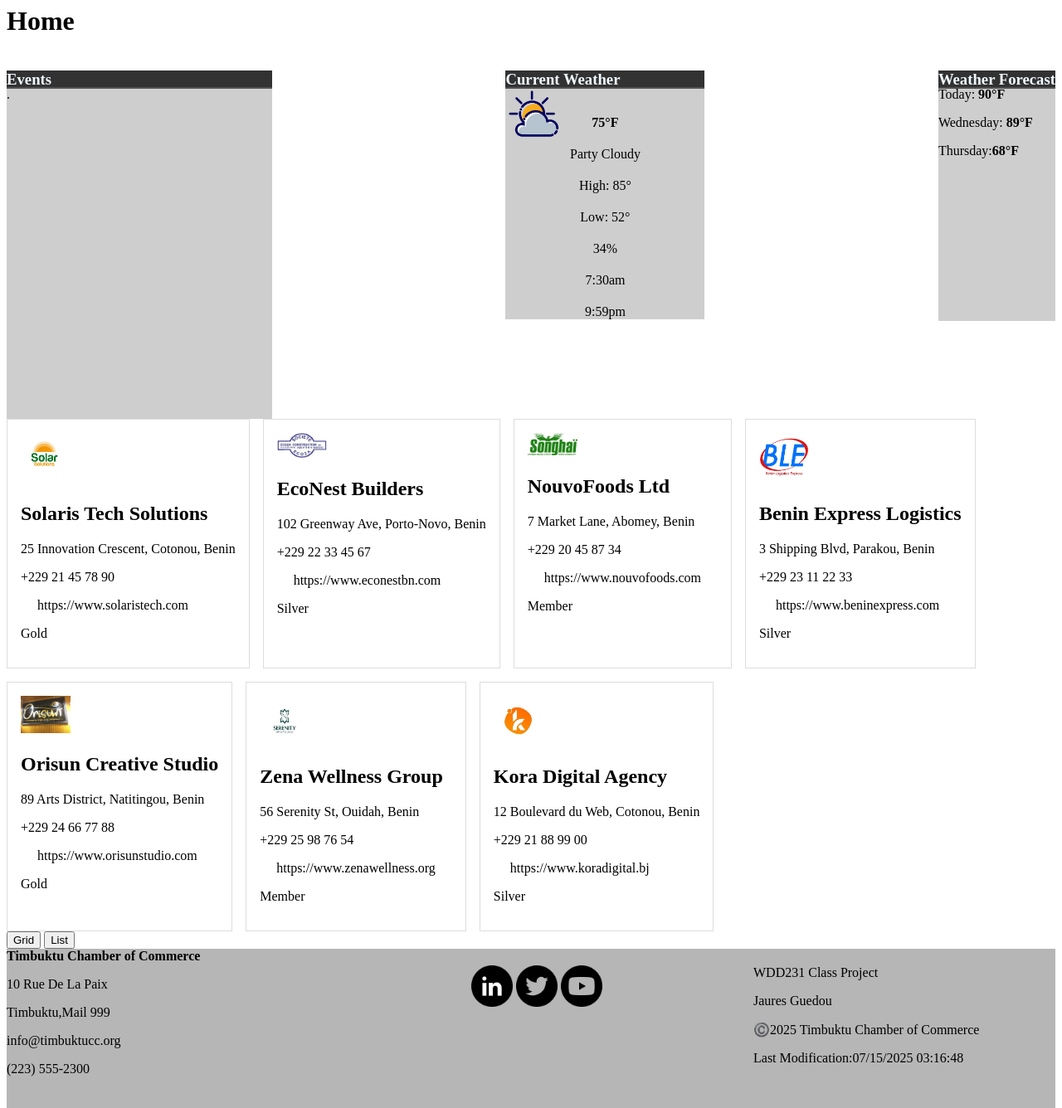
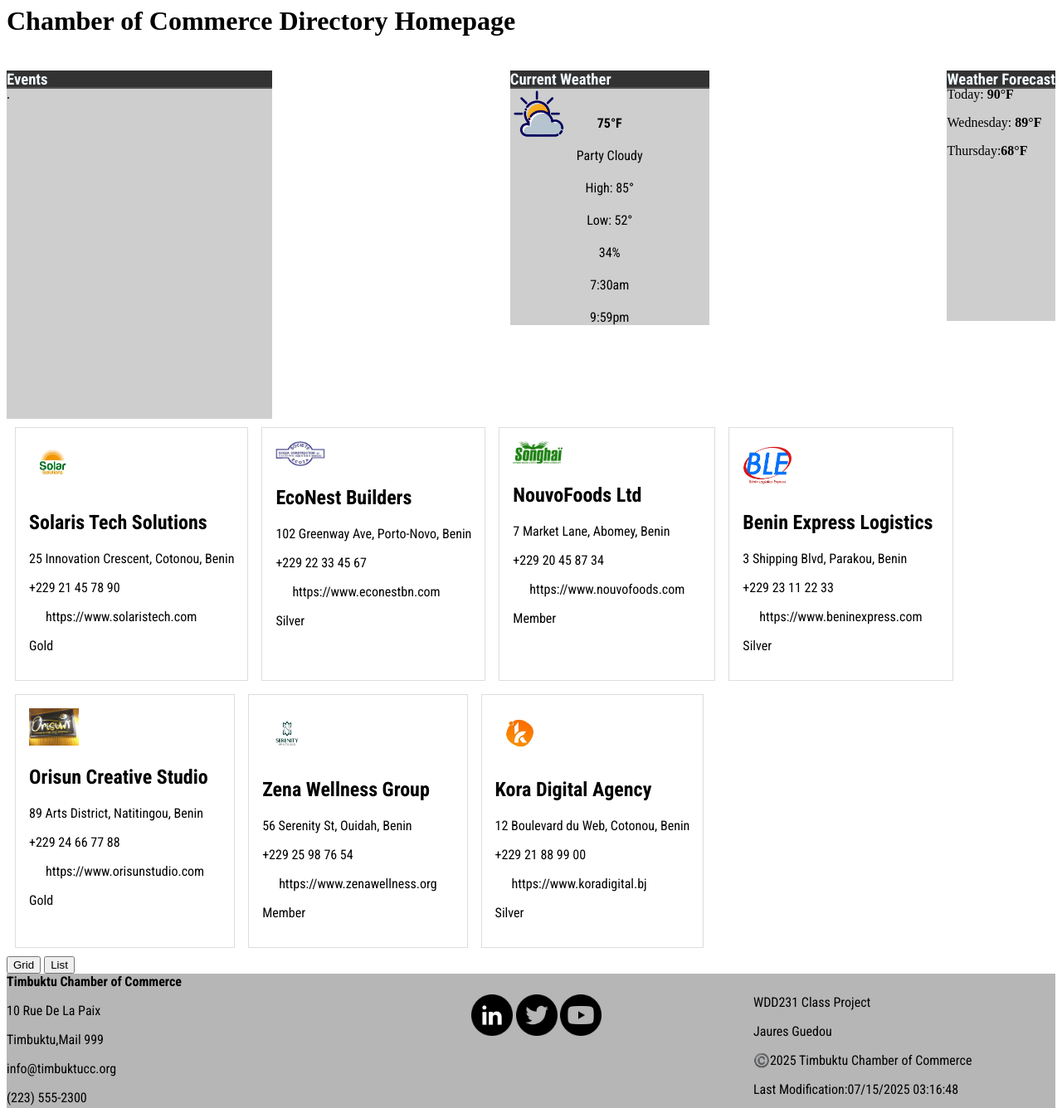
Before and after one commit to jauresguedou/wdd231, a plain HTML site: page chamber/directory.html in a window 1280 px wide. Shown: the part 1360-2696 px from the top of the page at 83% size. Drawn offline with Linux system fonts and the light colour scheme; a web font is replaced by a local one.

Commit message:
directory2

```diff
--- a/chamber/chamber-styles/directory.css
+++ b/chamber/chamber-styles/directory.css
@@ -45,6 +45,7 @@ li {
 .time p{
     text-align: center;
     margin-top: 20px;
+    font-family: "Roboto Condensed", sans-serif;
 }
 
 .change{
@@ -62,6 +63,7 @@ li {
 h3{
     background-color: rgba(0, 0, 0, 0.805);
     color:aliceblue;
+    font-family: "Roboto Condensed", sans-serif;
 }
 
 .weather-info{
@@ -83,6 +85,7 @@ margin-top: -70px;
 footer{
     background-color: rgba(128, 128, 128, 0.573);
     height: 28vh;
+    font-family: "Roboto Condensed", sans-serif;
 }
 
 .just{
@@ -94,7 +97,7 @@ footer{
 
 .cards{
     display: flex;
-    padding: -10px;
+    padding: 10px;
 }
 
 .cards img {
@@ -103,6 +106,7 @@ footer{
 
 .cards p h2 {
     font-size: small;
+    font-family: "Roboto Condensed", sans-serif;
 }
 
 
@@ -115,6 +119,7 @@ footer{
   display: flex;
   flex-wrap: wrap;
   gap: 1rem;
+  font-family: "Roboto Condensed", sans-serif;
 }
 
 .cards.grid .card {
--- a/chamber/directory.html
+++ b/chamber/directory.html
@@ -8,21 +8,24 @@
     <meta name="description" content="Show the menu to navigate all the Chamber of commerce">
     <meta property="og:title" content="Chamber of commerce page ">
     <meta property="og:description" content="Show the menu to navigate all the Chamber of commerce">
-    <meta property="og:image" content="">
-    <meta property="og:url" content="">
-    <title>Chamber Page</title>
+    <meta property="og:image" content="chamber-images/chamber-logo.png">
+    <meta property="og:url" content="https://your-github-username.github.io/wdd231/chamber/directory.html">
+    <title>Chamber of Commerce Directory Page</title>
     <link rel="stylesheet" href="chamber-styles/directory.css">
     <link rel="stylesheet" href="chamber-styles/directory-larger.css">
     <link rel="icon" href="chamber-images/chamber.ico">
     <script src="chamber-scripts/directory.js" defer></script>
     <script src="chamber-scripts/display.js" defer></script>
+    <link rel="preconnect" href="https://fonts.googleapis.com">
+    <link rel="preconnect" href="https://fonts.gstatic.com" crossorigin>
+    <link href="https://fonts.googleapis.com/css2?family=Montserrat:ital,wght@0,100..900;1,100..900&family=Open+Sans:ital,wght@0,300..800;1,300..800&family=Roboto&family=Roboto+Condensed:wght@100..900&family=Smooch+Sans:wght@100..900&display=swap" rel="stylesheet">
 </head>
 
 <body>
     <header>
         <div class="name">
             <img src="chamber-images/chamber-logo.png" alt="Timbuktu Chamber of Commerce logo" width="100">
-            <h1>Timbuktu Chamber of Commerce</h1>
+            <h2>Timbuktu Chamber of Commerce</h2>
 
         </div>
         <nav>
@@ -39,11 +42,12 @@
 
     </header>
     <main>
+
         <div class="hero">
             <img src="chamber-images/hero.png" alt="Chamber of commerce hero image">
         </div>
         <div class="home">
-            <h1>Home</h1>
+            <h1>Chamber of Commerce Directory Homepage</h1>
             <div class="element">
                 <div class="event">
                     <h3>Events</h3>
```
